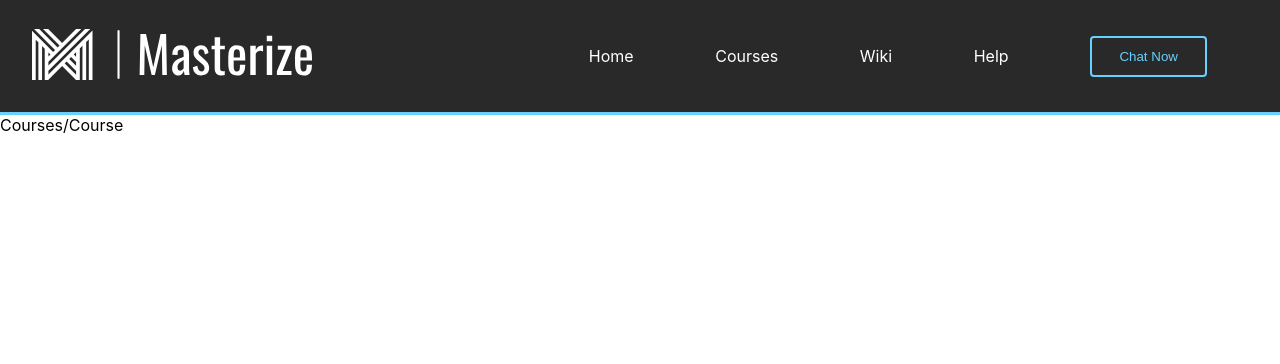
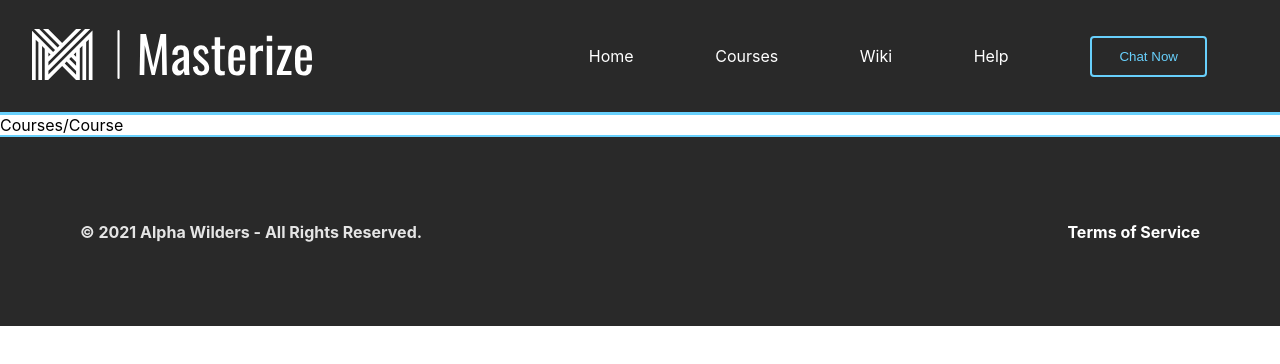
Before and after one commit to WildCodeSchool/2104-wns-remote-alphas, a React (Create React App) app in the folder front/: page /courses/1 in a window 1280 px wide. Shown: the top 364 px of the page. Built offline with nearby package versions, Linux system fonts and the light colour scheme.

Commit message:
create footer for masteryze website

```diff
--- a/front/src/Router.tsx
+++ b/front/src/Router.tsx
@@ -1,6 +1,7 @@
 import React from 'react';
 import { BrowserRouter, Switch, Route } from 'react-router-dom';
 import Header from './components/Header.styled';
+import Footer from './components/Footer.styled';
 
 function Router(): JSX.Element {
 	return (
@@ -32,6 +33,7 @@ function Router(): JSX.Element {
 					Courses/Course
 				</Route>
 			</Switch>
+			<Footer />
 		</BrowserRouter>
 	);
 }
--- /dev/null
+++ b/front/src/components/Footer.styled.tsx
@@ -0,0 +1,31 @@
+import React from 'react';
+import styled from 'styled-components';
+
+const FooterContent = styled.div`
+	background-color: #292929;
+	display: flex;
+	justify-content: space-between;
+	align-items: center;
+	height: 189px;
+	padding-right: 5rem;
+	padding-left: 5rem;
+	font-weight: bold;
+	border-top: 2px solid #68d0fc;
+`;
+
+const WrapperLeft = styled.div`
+	color: #e5e5e5;
+`;
+
+const WrapperRight = styled.div`
+	color: white;
+`;
+
+const Footer = (): JSX.Element => (
+	<FooterContent>
+		<WrapperLeft>© 2021 Alpha Wilders - All Rights Reserved.</WrapperLeft>
+		<WrapperRight>Terms of Service</WrapperRight>
+	</FooterContent>
+);
+
+export default Footer;
```
